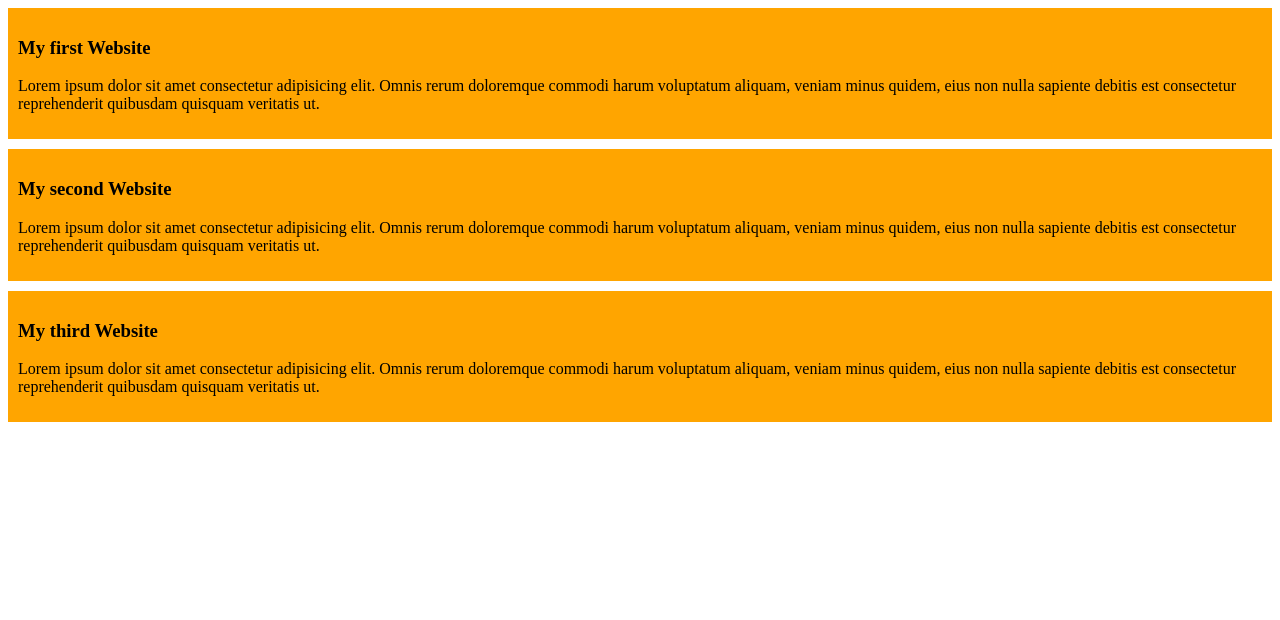
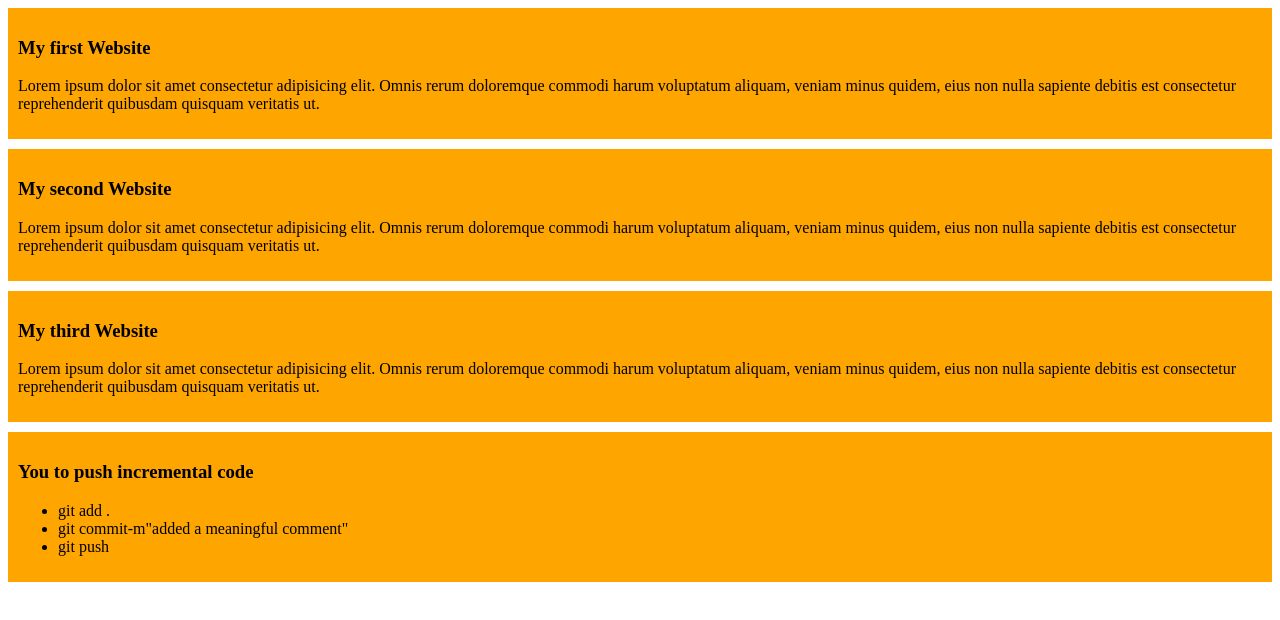
Before and after one commit to Ajwad15/my-simple-website, a plain HTML site: page index.html in a window 1280 px wide. Drawn offline with Linux system fonts and the light colour scheme.

Commit message:
added a new repository

```diff
--- a/index.html
+++ b/index.html
@@ -27,6 +27,14 @@
             aliquam, veniam minus quidem, eius non nulla sapiente debitis est consectetur reprehenderit quibusdam
             quisquam veritatis ut.</p>
     </div>
+    <div>
+        <h3>You to push incremental code</h3>
+        <ul>
+            <li>git add .</li>
+            <li>git commit-m"added a meaningful comment"</li>
+            <li>git push</li>
+        </ul>
+    </div>
 </body>
 
 </html>
```
